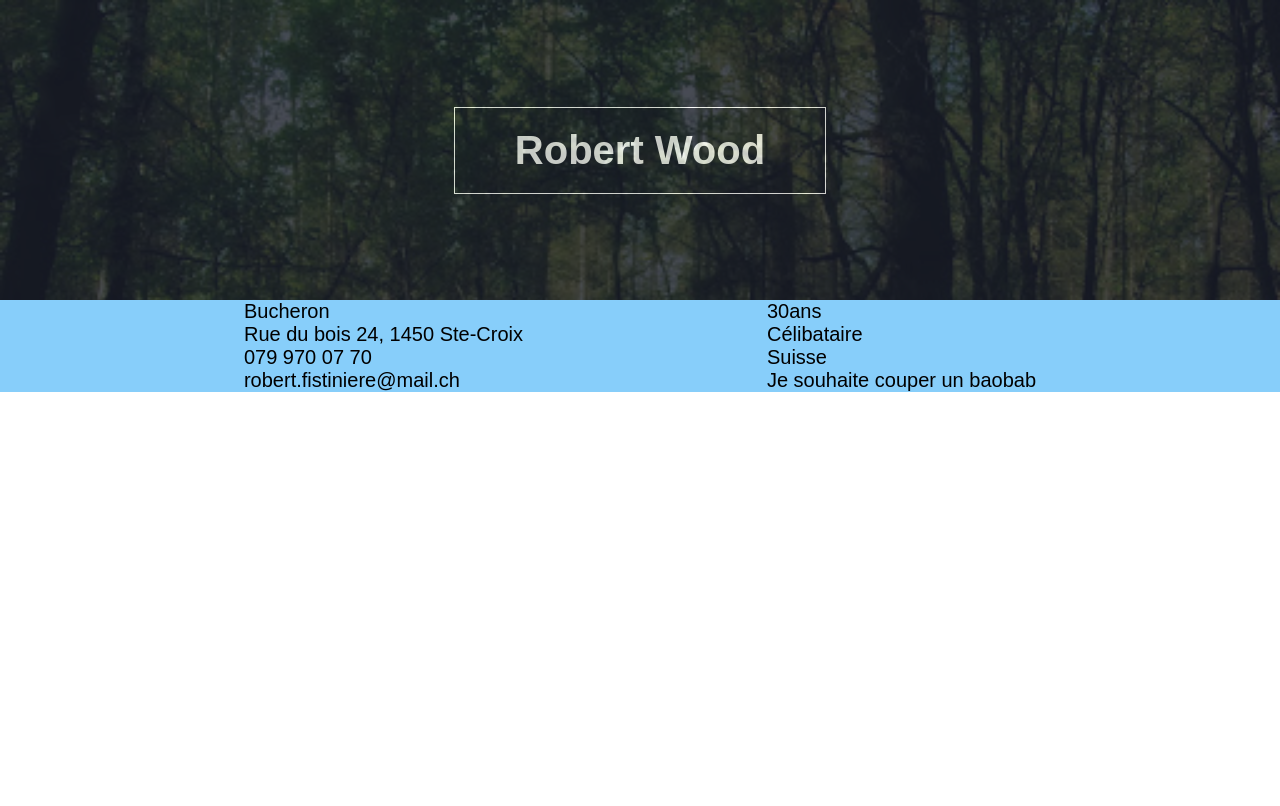
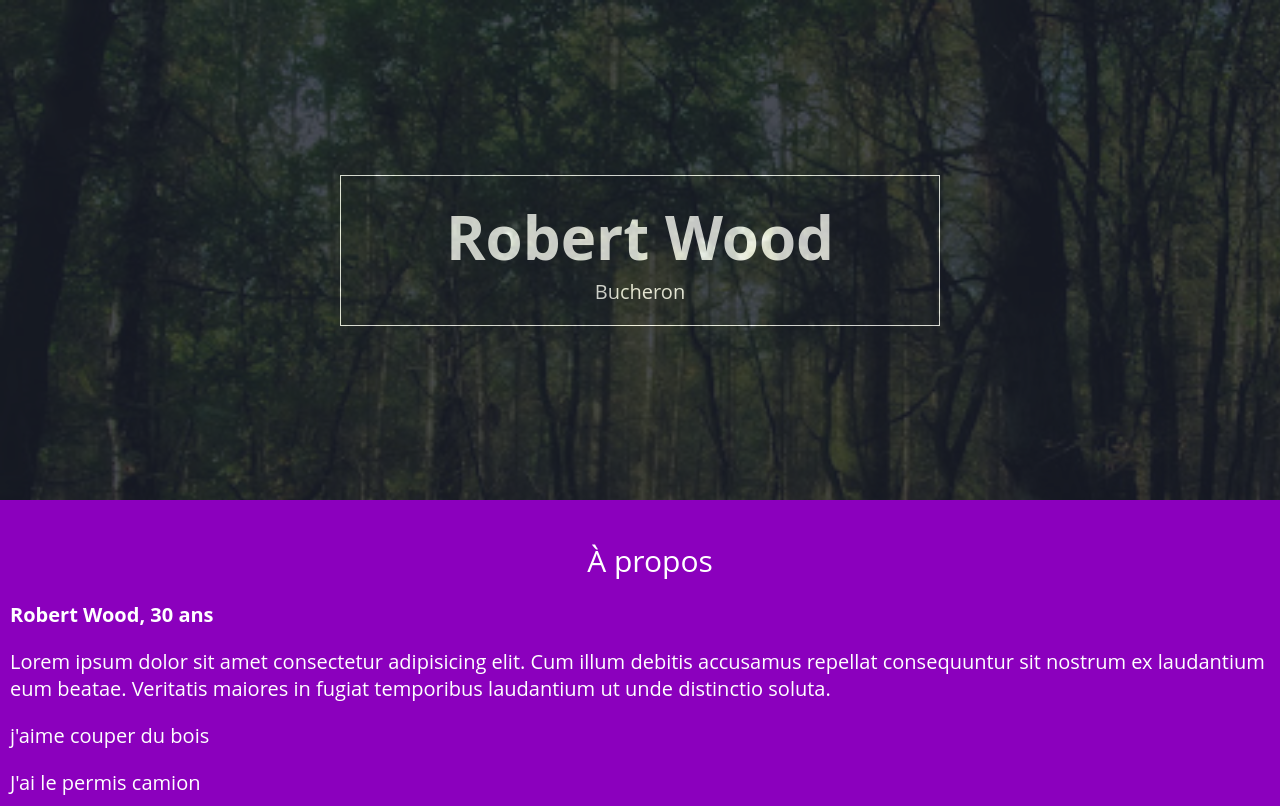
Before and after one commit to Crepe-Party/dynofolio, a plain HTML site: page index.html in a window 1280 px wide. Drawn offline with Linux system fonts and the light colour scheme.

Commit message:
add about section

```diff
--- a/dynofolio.css
+++ b/dynofolio.css
@@ -1,39 +1,57 @@
 /* me */
 body{
-    font-family: Arial, Helvetica, sans-serif;
+    font-family: 'Open Sans', sans-serif;
     font-size: 20px;
     margin: 0;
 }
 #me{
+    width: 100%;
     background-image: url("assets/images/me_background.png");
     background-size: cover;
     background-repeat: no-repeat;
-    width: 100%;
 }
 #me > .top{
     background-color: #1b1f2b;
-    color: whitesmoke;
     opacity: 0.8;
     width: 100%;
-    height: 300px;
+    height: 500px;
     display: flex;
     justify-content: center;
     align-items: center;
 }
+#me > .top > .box-name{
+    color: whitesmoke;
+    border: solid white 1px;
+    padding: 20px 60px;
+    display: flex;
+    flex-wrap: wrap;
+    justify-content: center;
+}
 #name{
     font-weight: bold;
-    font-size: 40px;
-    padding: 20px 60px;
-    border: solid white 1px;
+    font-size: 60px;
+    width: 100%;
+    display: flex;
+    justify-content: center;
 }
-#me > .center{
-    background-color: lightskyblue;
+#me > .about{
+    background-color:#8b00bd;
+    color: white;
+}
+#me > .about > *{
+    padding: 10px;
+    width: 100%;
+}
+#me > .about > .about-text{
     display: flex;
-    justify-content: space-evenly;
+    justify-content: center;
+    font-size: 30px;
+    padding-top: 40px;
 }
-#me > .left{
-    width: 45%;
+#me > .about > .about-name{
+    font-size: 30;
+    font-weight: bold;
 }
-#me > .right{
-    width: 45%;
+#others{
+    background-color: white;
 }
--- a/index.html
+++ b/index.html
@@ -10,26 +10,18 @@
     <!--CONTENT-->
     <div id="me">
         <div class="top">
-            <div id="name">Robert Wood</div>
-        </div>
-        <div class="center">
-            <div class="left">
+            <div class="box-name">
+                <div id="name">Robert Wood</div>
                 <div id="title">Bucheron</div>
-                <div id="adress">Rue du bois 24, 1450 Ste-Croix</div>
-                <div id="phone">079 970 07 70</div>
-                <div id="mail">robert.fistiniere@mail.ch</div>
-            </div>
-            <div class="right">
-                <div id="birthDate">30ans</div>
-                <div id="status">Célibataire</div>
-                <div id="nationality">Suisse</div>
-                <div id="goals">Je souhaite couper un baobab</div>
             </div>
         </div>
-        <!-- <div id="others">
+        <div class="about">
+            <div class="about-text">À propos</div>
+            <div class="about-name">Robert Wood, 30 ans</div>
+            <div>Lorem ipsum dolor sit amet consectetur adipisicing elit. Cum illum debitis accusamus repellat consequuntur sit nostrum ex laudantium eum beatae. Veritatis maiores in fugiat temporibus laudantium ut unde distinctio soluta.</div>
             <div>j'aime couper du bois</div>
             <div>J'ai le permis camion</div>
-        </div> -->
+        </div>
     </div>
     <!--END CONTENT-->
     <script src="js/data.js"></script>
--- a/js/data.js
+++ b/js/data.js
@@ -2,14 +2,14 @@ var mainData = {
     me:{
         firstName: "Robert",
         lastname: "Wood",
+        birthDate: "01-01-1990",
         title: "Bucheron",
-        adress: "Rue du bois 24, 1450 Ste-Croix",
-        phone: "079 970 07 70",
-        mail: "robert.fistiniere@mail.ch",
-        birthDate: "01-01-1990",
-        status: "Célibataire",
-        nationality: "Suisse",
-        goals: "Je souhaite couper un baobab",
+        contact:[
+            {adress: "Rue du chêne 24, 1450 Ste-Bois"},
+            {phone: "079 970 07 70"},
+            {mail: "robert.fistiniere@mail.ch"}
+        ],
+        about: "",
         others:[
             "j'aime couper du bois",
             "J'ai le permis camion",
```
Also changed, not shown: components/me.html (deleted, +0 -14 lines).
